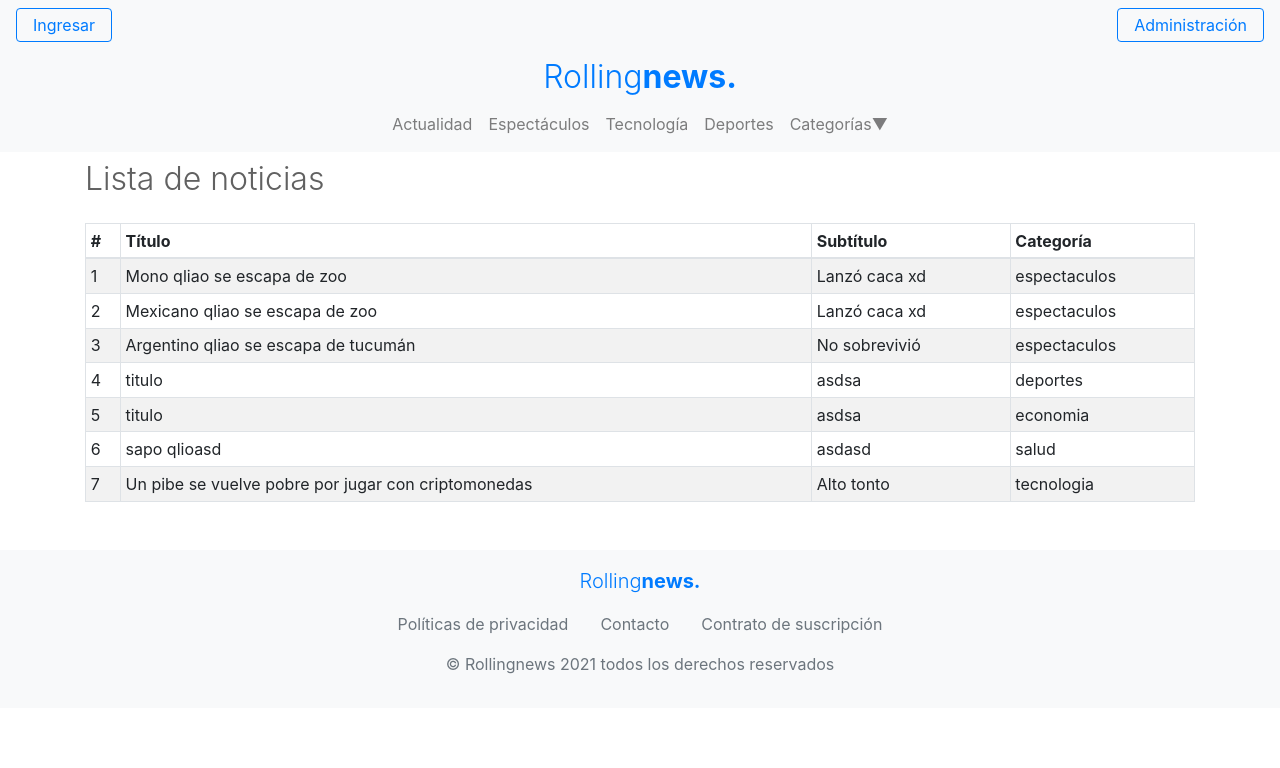
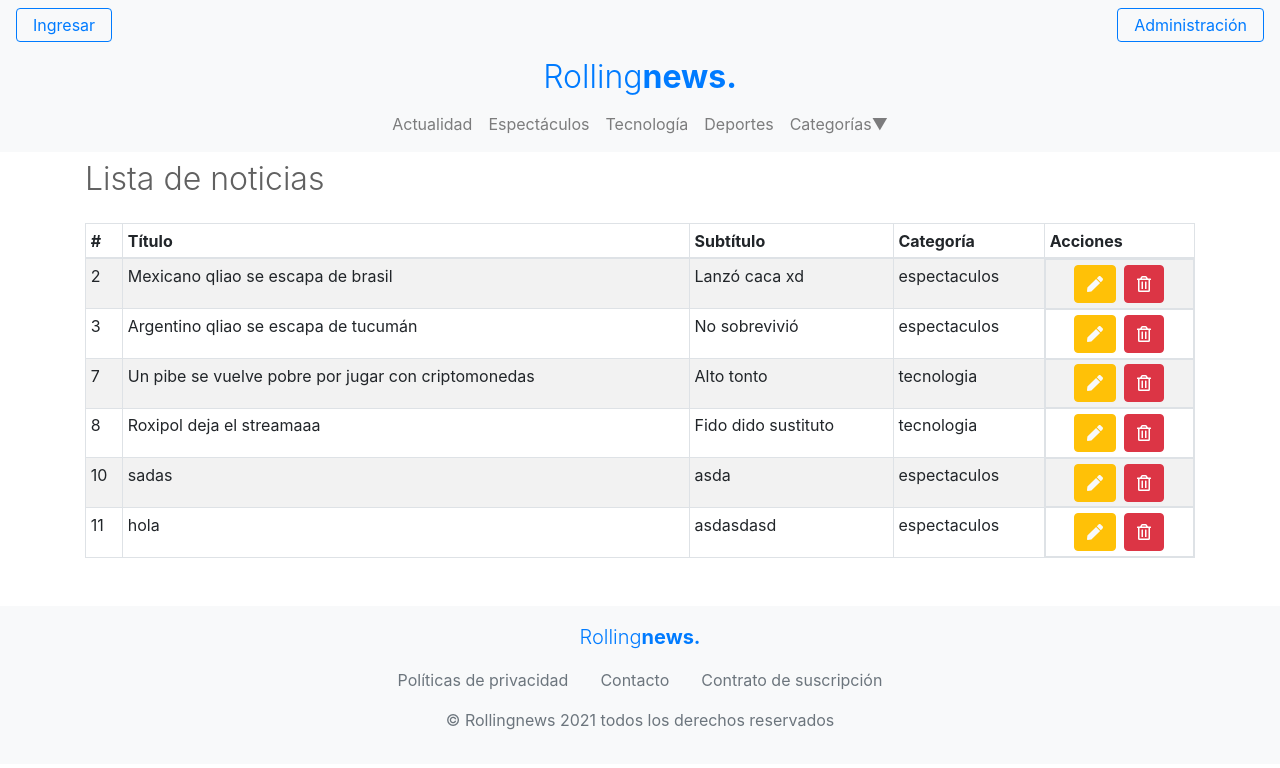
Before and after one commit to Guillermo-Morton/RollingNews, a React (Create React App) app: page /administracion/noticias in a window 1280 px wide. Shown: the top 768 px of the page. Built offline with nearby package versions, Linux system fonts and the light colour scheme; data requests are answered from the project's data file.

Commit message:
se agregó la logica necesaria para editar y eliminar noticias

```diff
--- a/db.json
+++ b/db.json
@@ -1,18 +1,7 @@
 {
   "rollingnews": [
     {
-      "titulo": "Mono qliao se escapa de zoo",
-      "subtitulo": "Lanzó caca xd",
-      "parrafo1": "Lorem ipsum dolor sit amet consectetur adipisicing elit. Vel, asperiores.",
-      "parrafo2": "Lorem ipsum dolor sit amet consectetur adipisicing elit. Vel, asperiores.",
-      "parrafo3": "Lorem ipsum dolor sit amet consectetur adipisicing elit. Vel, asperiores.",
-      "categoria": "espectaculos",
-      "imagen1": "mono.jpg",
-      "imagen2": "mono.jpg",
-      "id": 1
-    },
-    {
-      "titulo": "Mexicano qliao se escapa de zoo",
+      "titulo": "Mexicano qliao se escapa de brasil",
       "subtitulo": "Lanzó caca xd",
       "parrafo1": "Lorem ipsum dolor sit amet consectetur adipisicing elit. Vel, asperiores.",
       "parrafo2": "Lorem ipsum dolor sit amet consectetur adipisicing elit. Vel, asperiores.",
@@ -34,39 +23,6 @@
       "id": 3
     },
     {
-      "titulo": "titulo",
-      "subtitulo": "asdsa",
-      "parrafo1": "aaaa",
-      "parrafo2": "aasda",
-      "parrafo3": "asdas",
-      "categoria": "deportes",
-      "imagen1": "asdasd",
-      "imagen2": "asda",
-      "id": 4
-    },
-    {
-      "titulo": "titulo",
-      "subtitulo": "asdsa",
-      "parrafo1": "aaaa",
-      "parrafo2": "aasda",
-      "parrafo3": "asdaadasdasd",
-      "categoria": "economia",
-      "imagen1": "asdasd",
-      "imagen2": "asda",
-      "id": 5
-    },
-    {
-      "titulo": "sapo qlioasd",
-      "subtitulo": "asdasd",
-      "parrafo1": "adasdsalorem",
-      "parrafo2": "lorem",
-      "parrafo3": "asda",
-      "categoria": "salud",
-      "imagen1": "aaa",
-      "imagen2": "hola",
-      "id": 6
-    },
-    {
       "titulo": "Un pibe se vuelve pobre por jugar con criptomonedas",
       "subtitulo": "Alto tonto",
       "parrafo1": "dasd",
@@ -76,6 +32,39 @@
       "imagen1": "asdad",
       "imagen2": "asdad",
       "id": 7
+    },
+    {
+      "titulo": "Roxipol deja el streamaaa",
+      "subtitulo": "Fido dido sustituto",
+      "parrafo1": "HOLA S",
+      "parrafo2": "SDASD",
+      "parrafo3": "asdasd",
+      "categoria": "tecnologia",
+      "imagen1": "fidel.jpg",
+      "imagen2": "asdas",
+      "id": 8
+    },
+    {
+      "titulo": "sadas",
+      "subtitulo": "asda",
+      "parrafo1": "asda",
+      "parrafo2": "asd",
+      "parrafo3": "asd",
+      "categoria": "espectaculos",
+      "imagen1": "sda",
+      "imagen2": "sda",
+      "id": 10
+    },
+    {
+      "titulo": "hola",
+      "subtitulo": "asdasdasd",
+      "parrafo1": "asdasd",
+      "parrafo2": "asda",
+      "parrafo3": "asd",
+      "categoria": "espectaculos",
+      "imagen1": "asdasda",
+      "imagen2": "sdasd",
+      "id": 11
     }
   ]
 }
--- a/src/App.js
+++ b/src/App.js
@@ -12,6 +12,7 @@ import Administración from "./components/administracion/Administración";
 import NuevaNoticia from "./components/administracion/NuevaNoticia";
 import ListarCategorias from "./components/administracion/tablaCategoria/ListarCategorias"
 import ListarNoticias from "./components/administracion/tablaNoticias/ListarNoticias"
+import EditarNoticia from "./components/administracion/EditarNoticia";
 
 function App() {
   const URL = process.env.REACT_APP_API_URL;
@@ -59,6 +60,9 @@ function App() {
           <Route exact path="/administracion/nueva">
             <NuevaNoticia consultarAPI={consultarAPI}></NuevaNoticia>
           </Route>
+          <Route exact path="/administracion/editar/:id">
+            <EditarNoticia consultarAPI={consultarAPI}></EditarNoticia>
+          </Route>
           <Route exact path="/administracion/categorias">
             <ListarCategorias></ListarCategorias>
           </Route>
--- /dev/null
+++ b/src/components/administracion/EditarNoticia.js
@@ -0,0 +1,197 @@
+import React, { useState, useEffect, useRef } from "react";
+import { Button, Form, Alert } from "react-bootstrap";
+import { useParams, withRouter } from "react-router";
+import { campoRequerido } from "../helpers/validaciones";
+import Swal from "sweetalert2";
+
+const EditarNoticia = (props) => {
+  const URL = process.env.REACT_APP_API_URL;
+  // obtengo el parametro de la URL
+  const { id } = useParams();
+  // declaro los state
+  const [noticia, setNoticia] = useState({});
+  const [error, setError] = useState(false);
+  // crear useRef
+  const tituloRef = useRef("");
+  const subtituloRef = useRef("");
+  const parrafo1Ref = useRef("");
+  const categoriaRef = useRef("");
+  const parrafo2Ref = useRef("");
+  const parrafo3Ref = useRef("");
+  const imagen1Ref = useRef("");
+  const imagen2Ref = useRef("");
+  //   Traer los datos del objeto a editar
+  useEffect(() => {
+    consultarNoticia();
+  }, []);
+  // Creamos la funcion para consultar los datos
+
+  const consultarNoticia = async () => {
+    try {
+      const respuesta = await fetch(URL + `/${id}`);
+      if (respuesta.status === 200) {
+        const resultado = await respuesta.json();
+        // actualizo el state
+        setNoticia(resultado);
+      }
+    } catch (error) {
+      console.log(error);
+    }
+  };
+
+
+
+  const handleSubmit = async (e) => {
+    e.preventDefault();
+    //   validar datos, si falla mostrar alert
+    if (
+      campoRequerido(tituloRef.current.value) &&
+      campoRequerido(subtituloRef.current.value) &&
+      campoRequerido(parrafo1Ref.current.value) &&
+      campoRequerido(parrafo2Ref.current.value) &&
+      campoRequerido(parrafo3Ref.current.value) &&
+      campoRequerido(imagen1Ref.current.value) &&
+      campoRequerido(imagen2Ref.current.value) &&
+      campoRequerido(categoriaRef.current.value)
+    ) {
+      // enviamos el objeto a la api
+      // crear el objeto a enviar
+      const noticiaEditada = {
+        titulo: tituloRef.current.value,
+        subtitulo: subtituloRef.current.value,
+        parrafo1: parrafo1Ref.current.value,
+        parrafo2: parrafo2Ref.current.value,
+        parrafo3: parrafo3Ref.current.value,
+        categoria: categoriaRef.current.value,
+        imagen1: imagen1Ref.current.value,
+        imagen2: imagen2Ref.current.value,
+      };
+      try {
+        const respuesta = await fetch(URL + "/" + id, {
+          method: "PUT",
+          headers: {
+            "Content-Type": "application/json",
+          },
+          body: JSON.stringify(noticiaEditada),
+        });
+        if (respuesta.status === 200) {
+          Swal.fire(
+            "Noticia editada",
+            "Se modificaron los datos de la noticia",
+            "success"
+          );
+          //   actualizar los datos de la api
+          props.consultarAPI();
+          // redireccionamos a la pagina de lista de producto
+          props.history.push("/administracion/noticias");
+        }
+      } catch (error) {
+        console.log(error);
+      }
+      setError(false);
+    } else {
+      // mostramos un error si falla la validacion
+      setError(true);
+      return;
+    }
+  };
+
+  return (
+    <div className="container">
+      <h2 className="font-weight-light my-3 text-center">EDITAR UNA NOTICIA</h2>
+      <Form onSubmit={handleSubmit}>
+        <Form.Group>
+          {error === true ? (
+            <Alert variant={"danger"}>Todos los campos son obligatorios</Alert>
+          ) : null}
+          <Form.Label>Título principal</Form.Label>
+          <Form.Control
+            type="text"
+            placeholder="Escriba un título"
+            defaultValue={noticia.titulo}
+            ref={tituloRef}
+          />
+        </Form.Group>
+        <Form.Group>
+          <Form.Label>Subtítulo</Form.Label>
+          <Form.Control
+            type="text"
+            placeholder="Escriba un subtítulo"
+            defaultValue={noticia.subtitulo}
+            ref={subtituloRef}
+          />
+        </Form.Group>
+        <Form.Group>
+          <Form.Label>Archivo imagen 1</Form.Label>
+          <Form.Control
+            type="text"
+            placeholder="Ejemplo: flores.jpg"
+            defaultValue={noticia.imagen1}
+            ref={imagen1Ref}
+          />
+        </Form.Group>
+        <Form.Group>
+          <Form.Label>Archivo imagen 2</Form.Label>
+          <Form.Control
+            type="text"
+            placeholder="Ejemplo: arboles.jpg"
+            defaultValue={noticia.imagen2}
+            ref={imagen2Ref}
+          />
+        </Form.Group>
+        <Form.Group>
+          <Form.Label>Párrafo 1</Form.Label>
+          <Form.Control
+            as="textarea"
+            rows={3}
+            placeholder="Ingrese hasta 200 caracteres"
+            defaultValue={noticia.parrafo1}
+            ref={parrafo1Ref}
+          />
+        </Form.Group>
+        <Form.Group>
+          <Form.Label>Párrafo 2</Form.Label>
+          <Form.Control
+            as="textarea"
+            rows={3}
+            placeholder="Ingrese hasta 200 caracteres"
+            defaultValue={noticia.parrafo2}
+            ref={parrafo2Ref}
+          />
+        </Form.Group>
+        <Form.Group>
+          <Form.Label>Párrafo 3</Form.Label>
+          <Form.Control
+            as="textarea"
+            rows={3}
+            placeholder="Ingrese hasta 200 caracteres"
+            defaultValue={noticia.parrafo3}
+            ref={parrafo3Ref}
+          />
+        </Form.Group>
+        <Form.Group>
+          <Form.Label>Seleccionar categoría</Form.Label>
+          <Form.Control
+            as="select"
+            defaultValue={noticia.categoria}
+            ref={categoriaRef}
+
+          >
+            <option value="espectaculos">Espectáculos</option>
+            <option value="tecnologia">Tecnología</option>
+            <option value="deportes">Deportes</option>
+            <option value="politica">Política</option>
+            <option value="economia">Economía</option>
+            <option value="salud">Salud</option>
+            <option value="fotografia">Fotografía</option>
+          </Form.Control>
+        </Form.Group>
+        <Button variant="primary" type="submit">
+          Agregar
+        </Button>
+      </Form>
+    </div>
+  );
+};
+
+export default withRouter(EditarNoticia);
--- a/src/components/administracion/NuevaNoticia.js
+++ b/src/components/administracion/NuevaNoticia.js
@@ -13,7 +13,7 @@ const NuevaNoticia = (props) => {
   const [parrafo3, setParrafo3] = useState("");
   const [imagen1, setImagen1] = useState("");
   const [imagen2, setImagen2] = useState("");
-  const [categoria, setCategoria] = useState("");
+  const [categoria, setCategoria] = useState("espectaculos");
   const [error, setError] = useState(false);
 
   // funcion handleSubmit
@@ -47,7 +47,6 @@ const NuevaNoticia = (props) => {
         imagen1: imagen1,
         imagen2: imagen2,
       };
-      console.log(datos);
       try {
         const parametros = {
           method: "POST",
@@ -100,7 +99,7 @@ const NuevaNoticia = (props) => {
           <Form.Control
             onChange={(e) => setTitulo(e.target.value)}
             type="text"
-            placeholder="Escriba un titulo"
+            placeholder="Escriba un título"
             value={titulo}
           />
         </Form.Group>
@@ -109,7 +108,7 @@ const NuevaNoticia = (props) => {
           <Form.Control
             onChange={(e) => setSubtitulo(e.target.value)}
             type="text"
-            placeholder=""
+            placeholder="Escriba un subtítulo"
             value={subtitulo}
           />
         </Form.Group>
@@ -118,7 +117,7 @@ const NuevaNoticia = (props) => {
           <Form.Control
             onChange={(e) => setImagen1(e.target.value)}
             type="text"
-            placeholder=""
+            placeholder="Ejemplo: flores.jpg"
             value={imagen1}
           />
         </Form.Group>
@@ -127,7 +126,7 @@ const NuevaNoticia = (props) => {
           <Form.Control
             onChange={(e) => setImagen2(e.target.value)}
             type="text"
-            placeholder=""
+            placeholder="Ejemplo: arboles.jpg"
             value={imagen2}
           />
         </Form.Group>
@@ -138,6 +137,7 @@ const NuevaNoticia = (props) => {
             as="textarea"
             rows={3}
             value={parrafo1}
+            placeholder="Ingrese hasta 200 caracteres"
           />
         </Form.Group>
         <Form.Group>
@@ -147,6 +147,7 @@ const NuevaNoticia = (props) => {
             as="textarea"
             rows={3}
             value={parrafo2}
+            placeholder="Ingrese hasta 200 caracteres"
           />
         </Form.Group>
         <Form.Group>
@@ -156,6 +157,7 @@ const NuevaNoticia = (props) => {
             as="textarea"
             rows={3}
             value={parrafo3}
+            placeholder="Ingrese hasta 200 caracteres"
           />
         </Form.Group>
         <Form.Group>
--- a/src/components/administracion/tablaNoticias/ListarNoticias.js
+++ b/src/components/administracion/tablaNoticias/ListarNoticias.js
@@ -13,6 +13,7 @@ const ListarNoticias = (props) => {
             <th>Título</th>
             <th>Subtítulo</th>
             <th>Categoría</th>
+            <th>Acciones</th>
           </tr>
         </thead>
         <tbody>
--- a/src/components/administracion/tablaNoticias/NoticiaIndividual.js
+++ b/src/components/administracion/tablaNoticias/NoticiaIndividual.js
@@ -1,64 +1,83 @@
-import { faTrashAlt } from "@fortawesome/free-regular-svg-icons";
+import { faEdit, faTrashAlt } from "@fortawesome/free-regular-svg-icons";
+import { faPen } from "@fortawesome/free-solid-svg-icons";
+import { FontAwesomeIcon } from "@fortawesome/react-fontawesome";
 import { Button } from "bootstrap";
 import React from "react";
+import { Link } from "react-router-dom";
+import Swal from "sweetalert2";
 
 const NoticiaIndividual = (props) => {
-//   const eliminarNoticia = (id) => {
-//     const URL = process.env.REACT_APP_API_URL + "/" + id;
+  const eliminarNoticia = (id) => {
+    const URL = process.env.REACT_APP_API_URL + "/" + id;
 
-//     console.log(URL);
+    console.log(URL);
 
-//     Swal.fire({
-//       title: "¿Estas seguro de eliminar esta noticia?",
-//       text: "No puede recuperar datos eliminados!",
-//       icon: "warning",
-//       showCancelButton: true,
-//       confirmButtonColor: "#3085d6",
-//       cancelButtonColor: "#d33",
-//       confirmButtonText: "Eliminar",
-//       cancelButtonText: "Cancelar",
-//     }).then(async (result) => {
-//       if (result.isConfirmed) {
-//         // se agrega codigo para eliminar la noticia de la api
-//         try {
-//           // con el metodo DELETE no hace falta el body
-//           const response = await fetch(URL, {
-//             method: "DELETE",
-//             headers: {
-//               "Content-Type": "aplication/json",
-//             },
-//           });
-//           // consultamos la api para recargar los productos
+    Swal.fire({
+      title: "¿Estas seguro de eliminar esta noticia?",
+      text: "No puede recuperar datos eliminados!",
+      icon: "warning",
+      showCancelButton: true,
+      confirmButtonColor: "#3085d6",
+      cancelButtonColor: "#d33",
+      confirmButtonText: "Eliminar",
+      cancelButtonText: "Cancelar",
+    }).then(async (result) => {
+      if (result.isConfirmed) {
+        // se agrega codigo para eliminar la noticia de la api
+        try {
+          // con el metodo DELETE no hace falta el body
+          const response = await fetch(URL, {
+            method: "DELETE",
+            headers: {
+              "Content-Type": "aplication/json",
+            },
+          });
+          // consultamos la api para recargar los productos
 
-//           if (response.status === 200) {
-//             // mostrar el cartel de producto eliminado
-//             Swal.fire(
-//               "Noticia removida",
-//               "La noticia seleccionada se eliminó correctamente",
-//               "success"
-//             );
-//             // actualizar datos
-//             props.consultarAPI();
-//           } else {
-//             Swal.fire("Error", "Intente nuevamente", "error");
-//           }
-//           console.log(response);
-//         } catch (error) {
-//           console.log(error);
-//           Swal.fire("Error", "Espere unos minutos", "error");
-//         }
-//       }
-//     });
-//   };
+          if (response.status === 200) {
+            // mostrar el cartel de producto eliminado
+            Swal.fire(
+              "Noticia removida",
+              "La noticia seleccionada se eliminó correctamente",
+              "success"
+            );
+            // actualizar datos
+            props.consultarAPI();
+          } else {
+            Swal.fire("Error", "Intente nuevamente", "error");
+          }
+          console.log(response);
+        } catch (error) {
+          console.log(error);
+          Swal.fire("Error", "Espere unos minutos", "error");
+        }
+      }
+    });
+  };
 
   return (
-
     <tr>
       <td>{props.noticia.id}</td>
       <td>{props.noticia.titulo}</td>
       <td>{props.noticia.subtitulo}</td>
       <td>{props.noticia.categoria}</td>
-      {/* <button className='btn btn-danger' onClick={()=>eliminarNoticia(props.producto.id)}><FontAwesomeIcon icon={faTrashAlt}></FontAwesomeIcon></button> */}
+      <td className="d-flex justify-content-center">
+        <Link
+          className="btn btn-warning mx-1"
+          to={`/administracion/editar/${props.noticia.id}`}
+        >
+          <FontAwesomeIcon
+            className="text-light"
+            icon={faPen}
+          ></FontAwesomeIcon>
+        </Link>
+        <button
+          className=" mx-1 btn btn-danger"
+          onClick={() => eliminarNoticia(props.noticia.id)}
+        >
+          <FontAwesomeIcon icon={faTrashAlt}></FontAwesomeIcon>
+        </button>
+      </td>
     </tr>
   );
 };
--- /dev/null
+++ b/src/components/helpers/validaciones.js
@@ -0,0 +1,9 @@
+const campoRequerido = (valor)=>{
+    if(valor.trim()===''){
+        return false;
+    }else{
+        return true;
+    }
+}
+
+export {campoRequerido};
```
